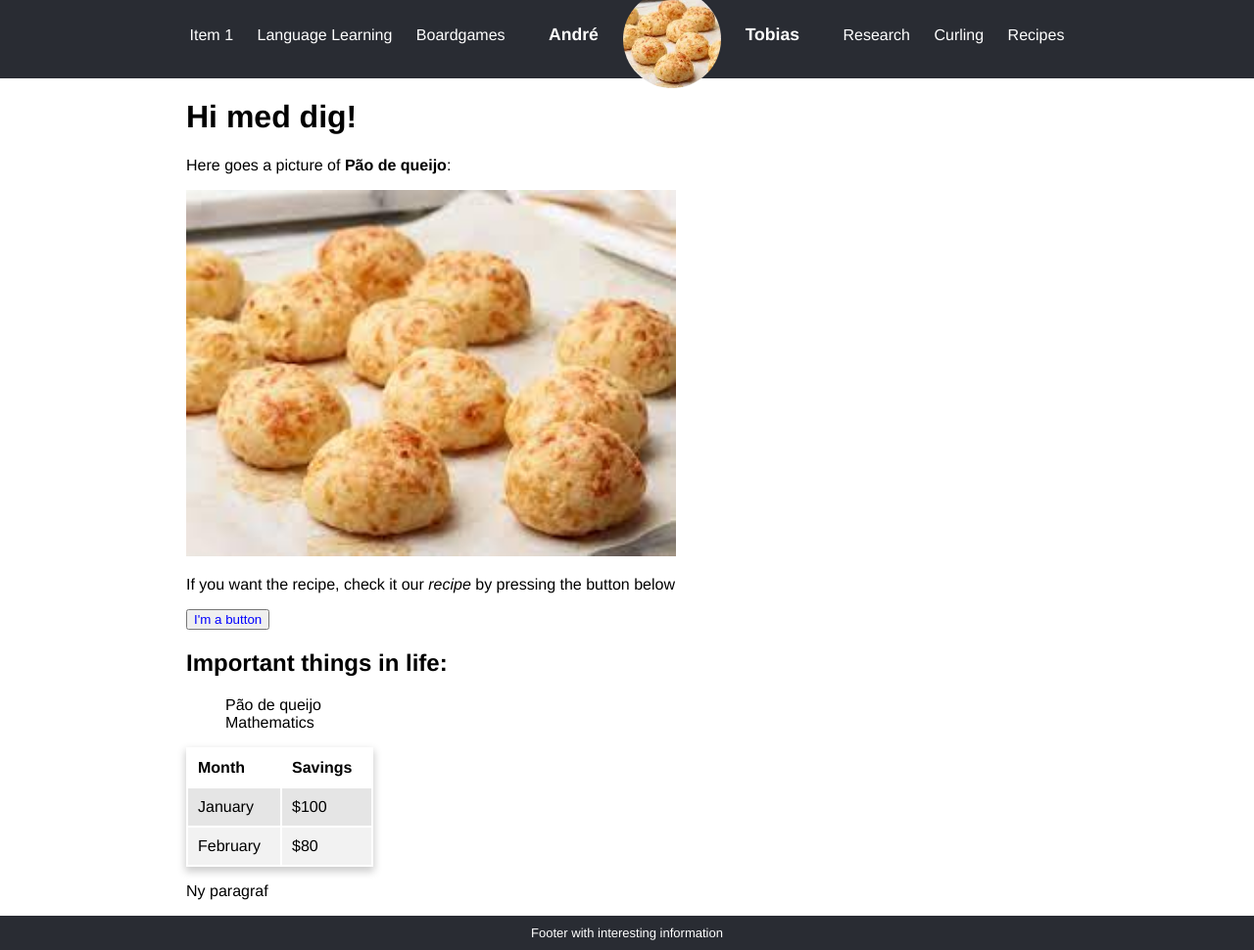
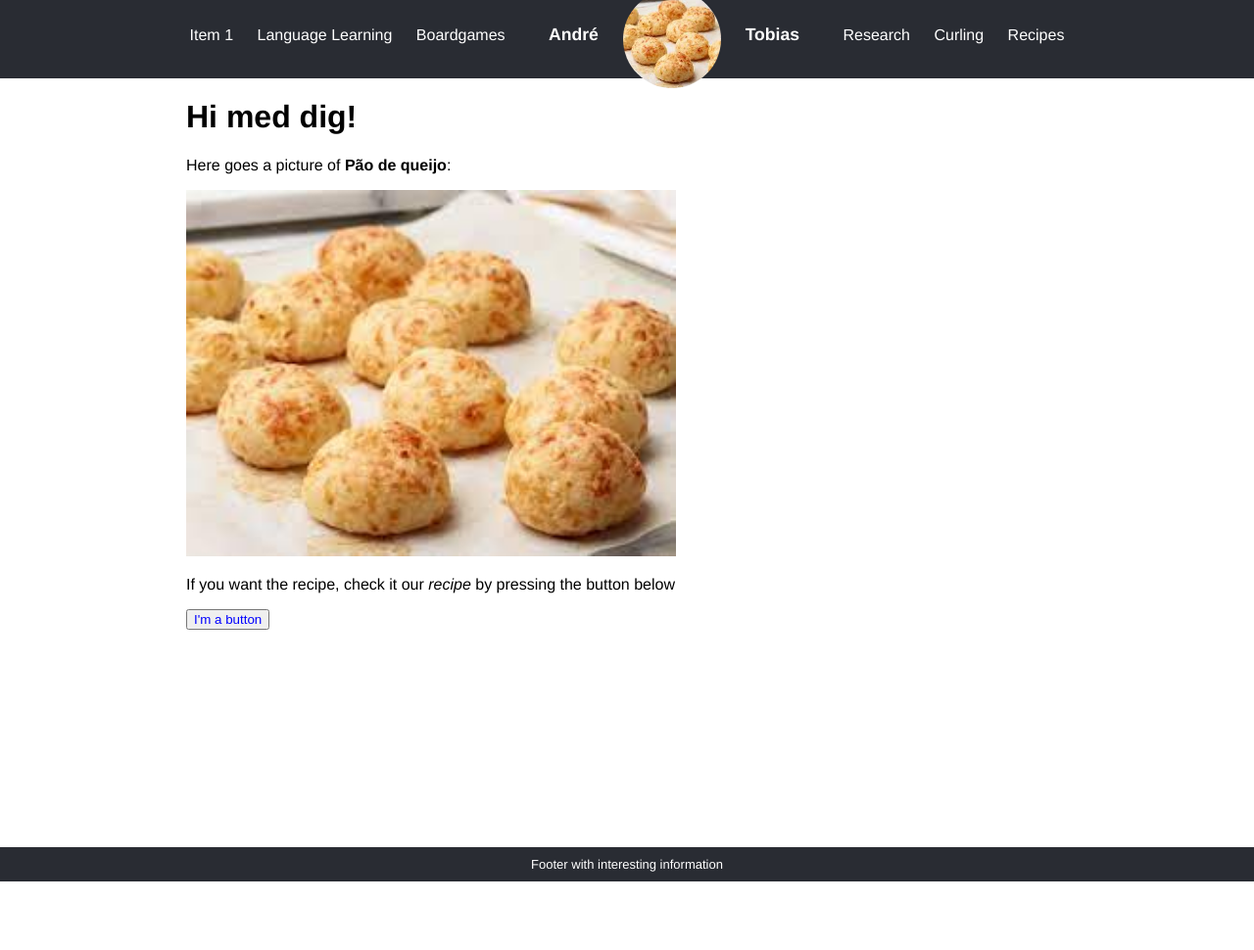
Before and after one commit to tobirasmu/tobirasmu.github.io, a Jekyll site: the page index_test.html, which Jekyll copies as it is, in a window 1280 px wide. Shown: the whole page at 98% size. Built offline with Jekyll 4.4.1, drawn with Linux system fonts in a browser that asks for light colours; after the commit the page ends 900 px from its top, so only the background shows below that.

Commit message:
Fixed footer

```diff
--- a/assets/css/main.css
+++ b/assets/css/main.css
@@ -3,16 +3,17 @@
   color: black;
   margin: 0;
   padding: 0;
+  min-height: 100vh;
+  display: flex;
+  flex-direction: column;
 }
+
 h1 {
   color: black;
 }
+
 button {
   color: blue;
-}
-
-li {
-  list-style: none;
 }
 
 header {
@@ -101,7 +102,7 @@
 footer {
   background: rgb(41, 44, 51);
   padding: 10px;
-  margin: auto;
+  margin-top: auto;
 }
 
 div.footer_menu {
@@ -156,7 +157,7 @@
   }
   .TM_right-menu {
     position: fixed;
-    top: 100px;
+    top: 90px;
     left: 100%;
     background-color: rgb(41, 44, 51);
     color: black;
@@ -165,11 +166,11 @@
     width: 100%;
     align-items: center;
     transition: 0.3s;
-    padding: 10px 0 0 0;
+    padding: 20px 0 0 0;
   }
   .TM_left-menu {
     position: fixed;
-    top: 100px;
+    top: 90px;
     left: -100%;
     background-color: rgb(41, 44, 51);
     color: black;
@@ -178,7 +179,7 @@
     width: 100%;
     align-items: center;
     transition: 0.3s;
-    padding: 10px 0 0 0;
+    padding: 20px 0 0 0;
   }
   li.TM {
     margin: 0 0 16px 0;
--- a/index_test.html
+++ b/index_test.html
@@ -46,7 +46,7 @@
 
 </nav>
 </header>
-<script src="{{ '/assets/js/script.js' | prepend: site.url }}" type="text/javascript"></script>
+<script src='/assets/js/script.js' type="text/javascript"></script>
 <body>
   <div class="page_content">
     <div class="wrapper">
@@ -55,26 +55,6 @@
         <img src="assets/pics/PDQ.jpeg" alt="" width="500">
         <p>If you want the recipe, check it our <em>recipe</em> by pressing the button below</p>
         <button type="button" name="Button">I'm a button</button>
-        <h2>Important things in life:</h2>
-        <ul>
-          <li>Pão de queijo</li>
-          <li>Mathematics</li>
-        </ul>
-        <table>
-          <tr>
-            <th>Month</th>
-            <th>Savings</th>
-          </tr>
-          <tr>
-            <td>January</td>
-            <td>$100</td>
-          </tr>
-          <tr>
-            <td>February</td>
-            <td>$80</td>
-          </tr>
-        </table>
-        <p>Ny paragraf</p>
 
     </div>
   </div>
```
